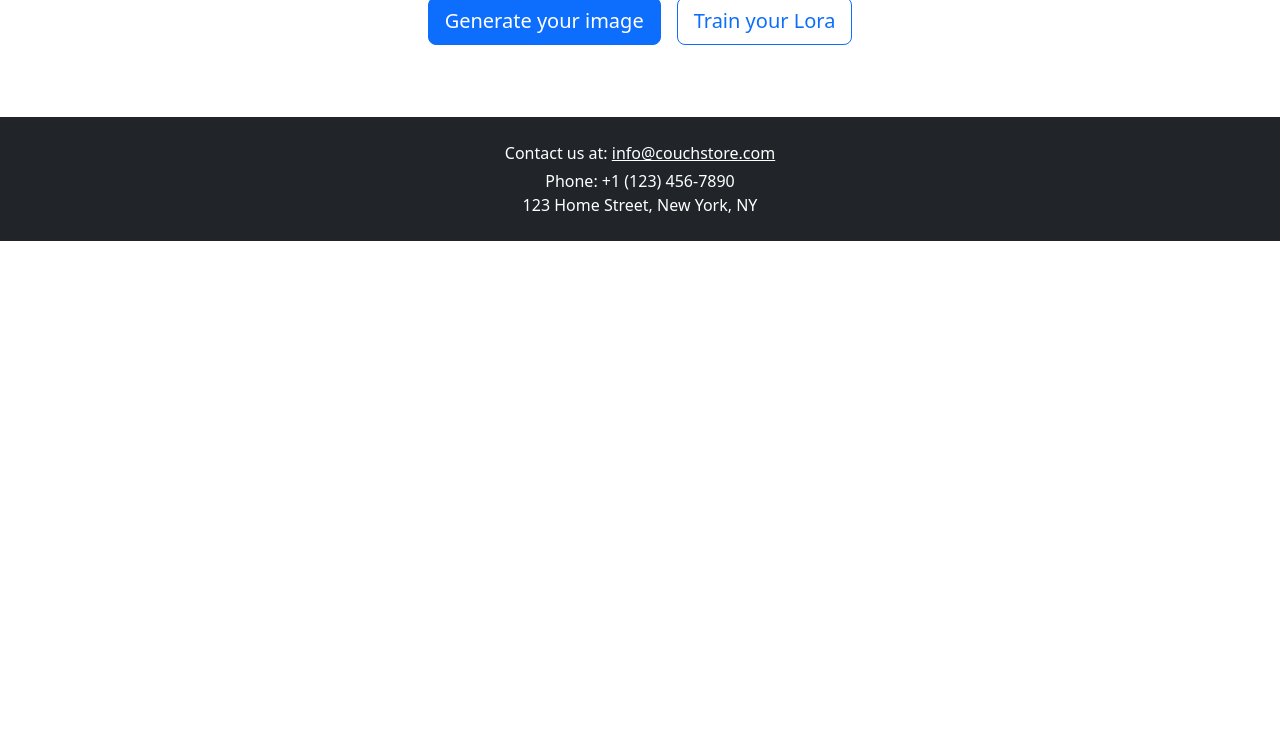
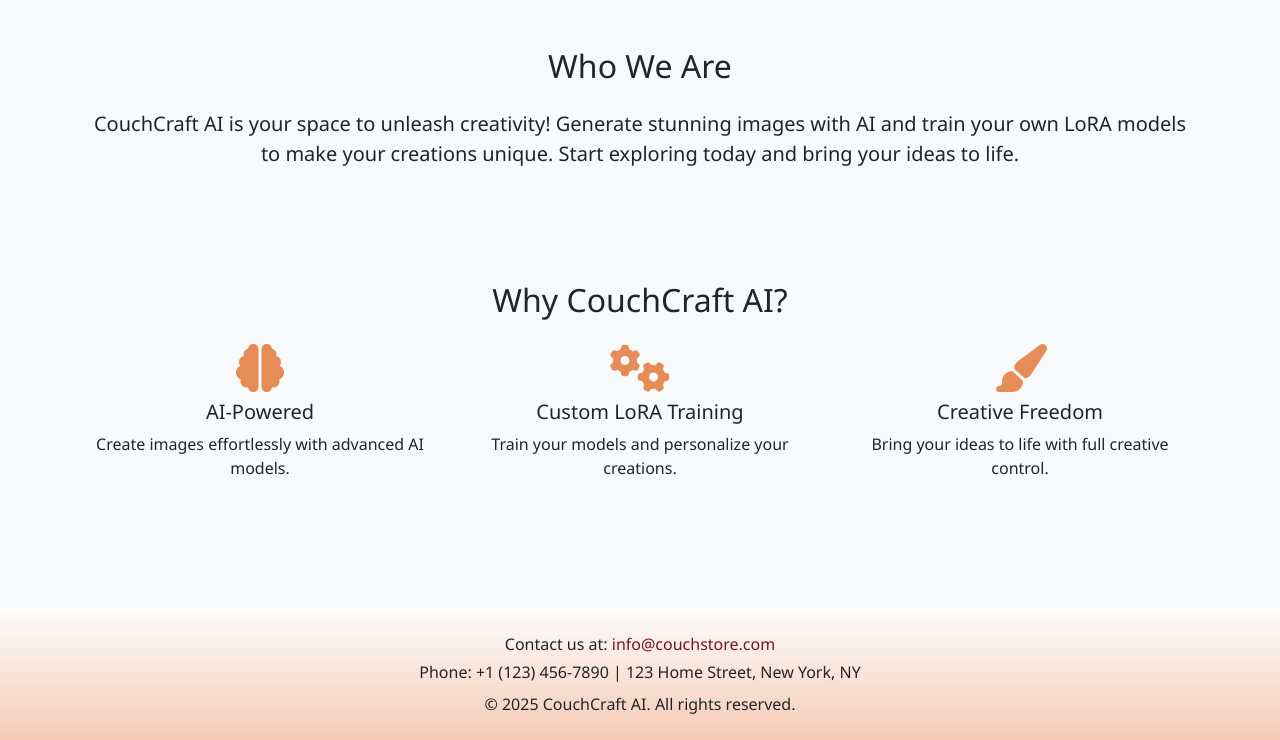
Before and after one commit to Novalynne/Tesi-Control-LoRa-Design-Poltrone-e-Divani, a Django app: page / in a window 1280 px wide. Shown: the part 617-1357 px from the top of the page. Before the commit the page ends 858 px from the top, so only its background shows below. Run offline with Django 5.2, Linux system fonts and the light colour scheme.

Commit message:
Updated front page syle

```diff
--- a/CouchCraft_AI/templates/base.html
+++ b/CouchCraft_AI/templates/base.html
@@ -12,29 +12,61 @@
     <!-- FONTAWESOME -->
     <link rel="stylesheet" href="https://cdnjs.cloudflare.com/ajax/libs/font-awesome/4.7.0/css/font-awesome.min.css">
     <link rel="stylesheet" href="https://cdnjs.cloudflare.com/ajax/libs/font-awesome/6.4.0/css/all.min.css">
+
+    <!-- Custom CSS -->
+    <style>
+        body {
+            font-family: 'Segoe UI', Tahoma, Geneva, Verdana, sans-serif;
+            background-color: #f8f9fa;
+        }
+        .hero h1 {
+            font-weight: 700;
+        }
+        footer a {
+            text-decoration: none;
+            color: #78122b;
+        }
+        footer {
+            background: linear-gradient(rgba(255,255,255,0.6), rgba(244, 171, 134, 0.6));
+            color: #212529;
+        }
+    </style>
     {% block css %}{% endblock %}
 </head>
 <body>
 
 <!-- Navbar -->
-<nav class="navbar navbar-expand-lg navbar-dark bg-dark">
-    <span>CouchCraft AI</span>
+<nav class="navbar navbar-expand-lg navbar-light bg-white shadow-sm">
+    <div class="container">
+        <a class="navbar-brand fw-bold" href="{% url 'frontpage' %}">CouchCraft AI</a>
+        <button class="navbar-toggler" type="button" data-bs-toggle="collapse" data-bs-target="#navbarNav" aria-controls="navbarNav" aria-expanded="false" aria-label="Toggle navigation">
+            <span class="navbar-toggler-icon"></span>
+        </button>
+        <div class="collapse navbar-collapse" id="navbarNav">
+            <ul class="navbar-nav ms-auto">
+                <li class="nav-item"><a class="nav-link" href="#">Home</a></li>
+                <li class="nav-item"><a class="nav-link" href="#">Generate</a></li>
+                <li class="nav-item"><a class="nav-link" href="#">Training</a></li>
+            </ul>
+        </div>
+    </div>
 </nav>
 
 <!-- Main Content -->
 <main>
-    <div class="container py-4">
+    <div class="container-fluid p-0">
         {% block content %}{% endblock %}
     </div>
 </main>
 
 <!-- Footer -->
-<footer class="bg-dark text-white py-4">
+<footer class="py-4 mt-5">
     <div class="container text-center">
-        <p class="mb-1">Contact us at: <a href="#" class="text-white">info@couchstore.com</a></p>
-        <p class="mb-0">Phone: +1 (123) 456-7890</p>
-        <p class="mb-0">123 Home Street, New York, NY</p>
+        <p class="mb-1">Contact us at: <a href="mailto:info@couchstore.com">info@couchstore.com</a></p>
+        <p class="mb-0">Phone: +1 (123) 456-7890 | 123 Home Street, New York, NY</p>
+        <p class="mt-2 mb-0">&copy; 2025 CouchCraft AI. All rights reserved.</p>
     </div>
 </footer>
 </body>
+
 </html>
--- a/CouchCraft_AI/templates/front_page.html
+++ b/CouchCraft_AI/templates/front_page.html
@@ -1,34 +1,72 @@
 {% extends "base.html" %}
 
-{% block title %}CouchCraft AI Front Page{% endblock title %}
+{% block title %}CouchCraft AI - Home{% endblock %}
+
+{% block css %}
+<style>
+  .hero {
+    min-height: 70vh;
+    background: linear-gradient(rgba(255,255,255,0.5), rgba(255,255,255,0.5)), url('https://divaniliving.it/wp-content/uploads/2024/10/delta-salotti-kipling-immagine-evidenza.webp') center/cover no-repeat;
+  }
+  .btn-lg {
+    min-width: 200px;
+  }
+  .feature-icon {
+    color: #e68d57;
+  }
+  .button-background {
+    background: linear-gradient(180deg, #bf4f32, #7e2828);
+    color: white;
+  }
+</style>
+{% endblock %}
 
 {% block content %}
-<!-- Welcome Section -->
-<section class="bg-dark text-white text-center py-5">
+
+<!-- Hero Section -->
+<section class="hero text-center py-5 d-flex align-items-center">
   <div class="container">
-    <h1 class="display-4">Welcome to CouchCraft AI!</h1>
-    <p class="lead">Craft your own comfort.</p>
+    <h1 class="display-3 mb-3">Welcome to CouchCraft AI!</h1>
+    <p class="lead mb-4"><strong>Craft your own comfort with AI-generated images and personalized LoRA training.</strong></p>
+    <div class="d-flex justify-content-center gap-3">
+      <a href="#" class="btn btn-light btn-lg button-background">Generate Your Image</a>
+      <a href="#" class="btn btn-light btn-lg">Train Your LoRA</a>
+    </div>
   </div>
 </section>
 
-<!-- About Us Section -->
+<!-- About Section -->
 <section class="py-5 bg-light">
   <div class="container">
     <h2 class="text-center mb-4">Who We Are</h2>
-    <p class="text-center">
-      In this site you can generate images with AI and train your own LoRA models to personalize your creations. Unleash your creativity and bring your ideas to life with CouchCraft AI!
+    <p class="text-center fs-5">
+      CouchCraft AI is your space to unleash creativity! Generate stunning images with AI and train your own LoRA models to make your creations unique. Start exploring today and bring your ideas to life.
     </p>
   </div>
 </section>
 
-<!-- Login / Register Section -->
-<section class="py-5 text-center">
+<!-- Features Section -->
+<section class="py-5">
   <div class="container">
-    <h2 class="mb-4">Join Us</h2>
-    <div class="d-flex justify-content-center gap-3">
-      <a href="{% url 'login' %}" class="btn btn-primary btn-lg">Generate your image</a>
-      <a href="{% url 'register' %}" class="btn btn-outline-primary btn-lg">Train your Lora</a>
+    <h2 class="text-center mb-4">Why CouchCraft AI?</h2>
+    <div class="row text-center">
+      <div class="col-md-4 mb-3">
+        <i class="fas fa-brain fa-3x mb-2 feature-icon"></i>
+        <h5>AI-Powered</h5>
+        <p>Create images effortlessly with advanced AI models.</p>
+      </div>
+      <div class="col-md-4 mb-3">
+        <i class="fas fa-cogs fa-3x mb-2 feature-icon"></i>
+        <h5>Custom LoRA Training</h5>
+        <p>Train your models and personalize your creations.</p>
+      </div>
+      <div class="col-md-4 mb-3">
+        <i class="fas fa-paint-brush fa-3x mb-2 feature-icon"></i>
+        <h5>Creative Freedom</h5>
+        <p>Bring your ideas to life with full creative control.</p>
+      </div>
     </div>
   </div>
 </section>
-{% endblock content %}
+
+{% endblock %}
```
